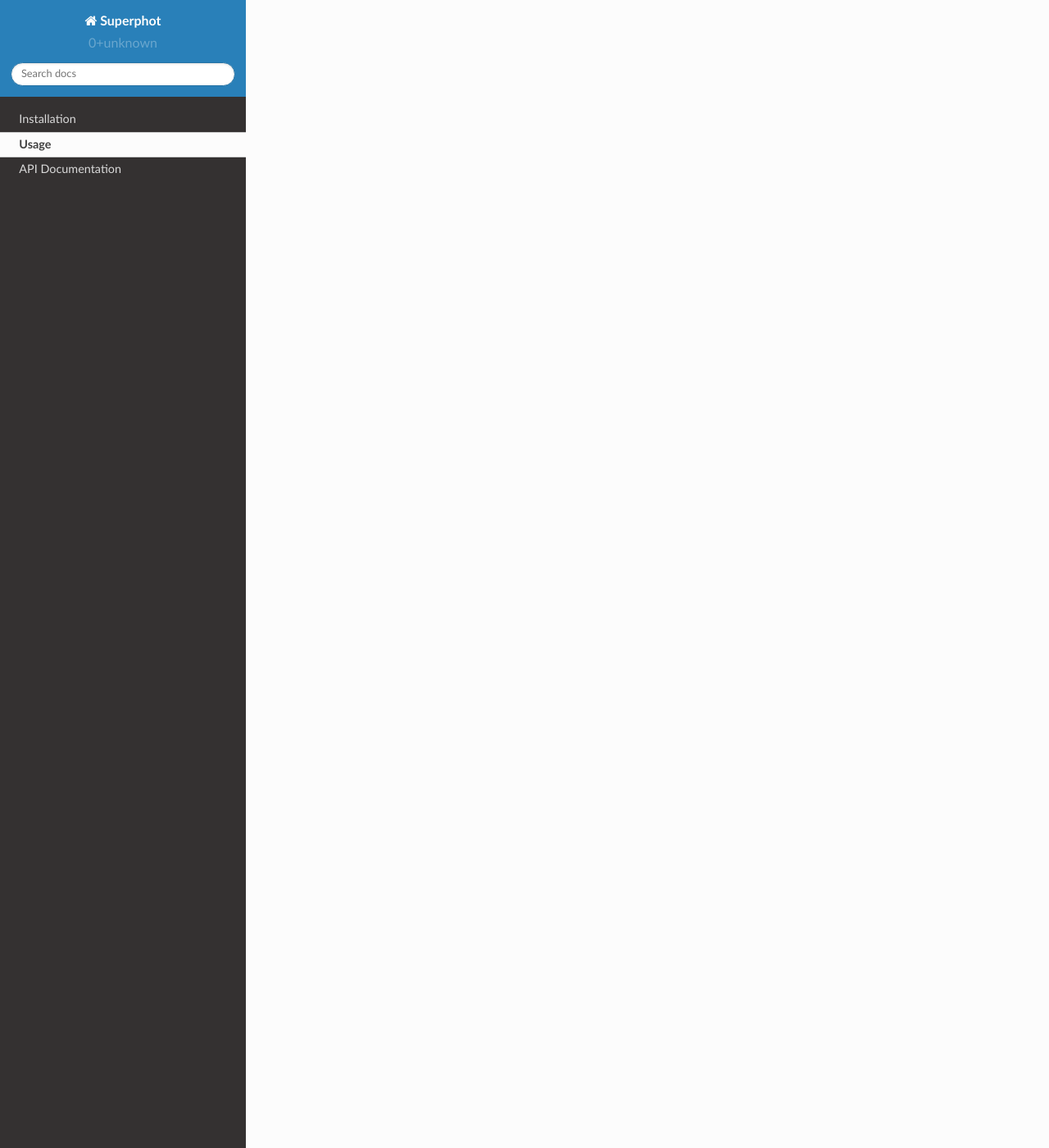
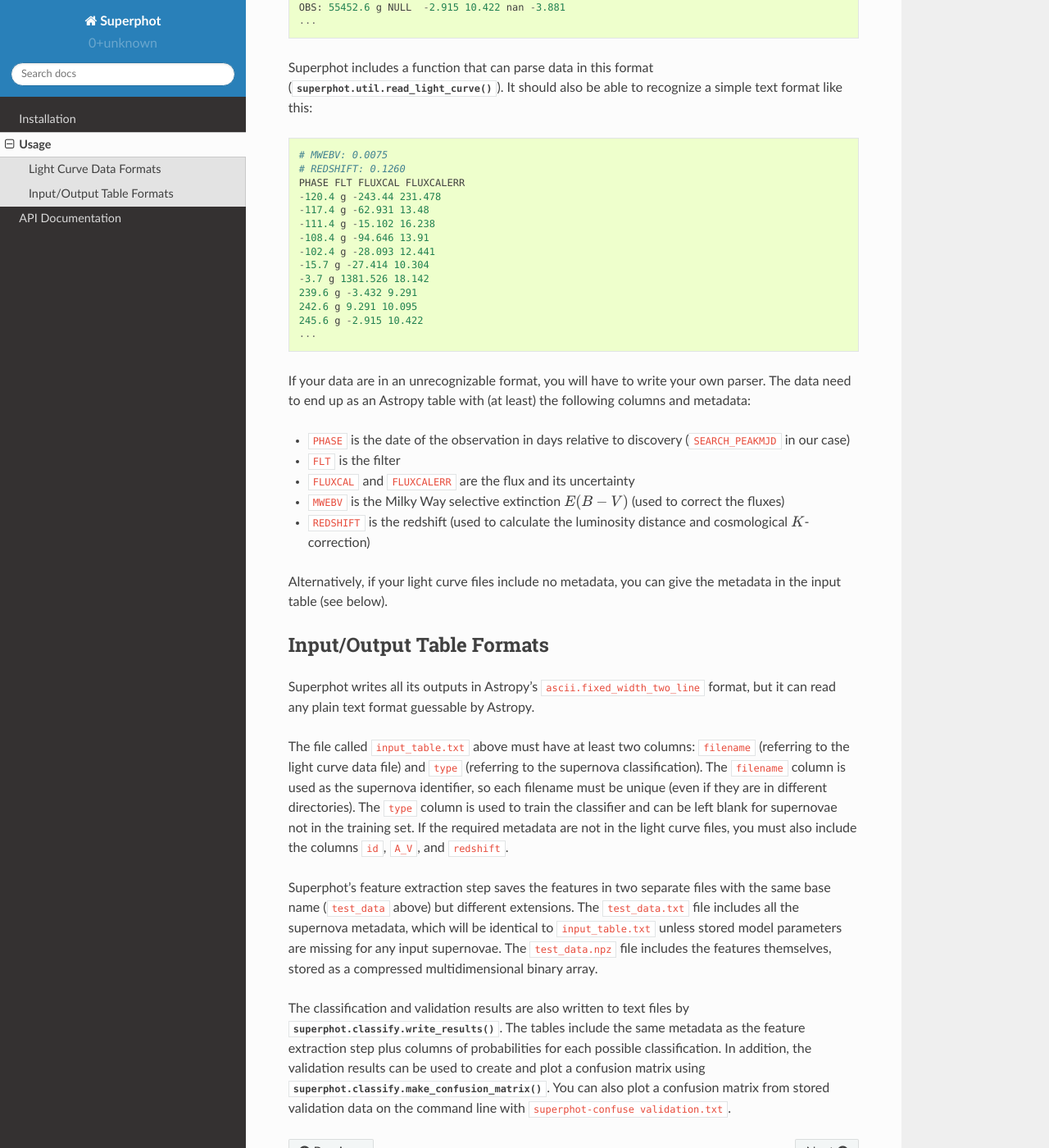
Before and after one commit to griffin-h/superphot, a Sphinx documentation site: the page built from docs/source/usage.rst, in a window 1280 px wide and 1400 px high, scrolled down 1545 px. Shown: the whole window at 82% size. Built offline with Sphinx 7.4.7 and the Read the Docs theme 2.0.0, drawn with Linux system fonts in a browser that asks for light colours; some of the changed text lies outside the part shown.

Commit message:
first draft of usage documentation

```diff
--- a/docs/source/usage.rst
+++ b/docs/source/usage.rst
@@ -2,8 +2,128 @@
 Usage
 =====
 
-Start by importing Superphot.
+Superphot runs in three steps:
+
+1. For each light curve, fit a model to the observations.
+2. Extract features from those models to be used for classification.
+3. Using those features, train the classifier, classify the light curves, and validate the classifier performance.
+
+For basic functionality, Superphot can be run from the command line. For example:
+
+.. code-block:: bash
+
+    superphot-fit light_curve_file.dat --output-dir stored_models/
+    superphot-extract input_table.txt stored_models/ --output test_data
+    superphot-classify test_data
+
+For more advanced use cases, you can import the module and use some version of the following workflow:
 
 .. code-block:: python
 
-    import superphot
+    from superphot import util, extract_features, classify
+
+    # Fit the model to the data. Do this for each file.
+    light_curve = util.read_light_curve('light_curve_file.dat')
+    # TODO: this is way too messy to write down, refactor it
+
+    # Extract features
+    data_table = extract_features.compile_data_table('input_table.txt')
+    test_data = extract_features.extract_features(data_table, 'stored_models/')
+
+    # Train the classifier
+    train_data = test_data[~test_data['type'].mask]
+    clf, sampler = classify.train_classifier(train_data)
+
+    # Do the classification
+    test_data['probabilities'] = clf.predict_proba(test_data['features'])
+    results = classify.aggregate_probabilities(test_data)
+
+    # Validate the classifier
+    train_data['probabilities'] = classify.validate_classifier(clf, sampler, train_data)
+    results_validate = classify.aggregate_probabilities(train_data)
+    classify.make_confusion_matrix(results_validate, clf.classes_)
+
+------------------------
+Light Curve Data Formats
+------------------------
+
+The light curve data we used in developing this package were stored in `SNANA <https://github.com/RickKessler/SNANA>`_ text format.
+Here is an example::
+
+    SURVEY: PS1MD
+    SNID:  PSc000001
+    IAUC:    UNKNOWN
+    RA:        52.4530625  deg
+    DECL:       -29.0749750  deg
+    MWEBV: 0.0075 +- 0.0003 MW E(B-V)
+    REDSHIFT_FINAL:  0.1260 +- 0.0010  (CMB)
+    SEARCH_PEAKMJD: 55207.0
+    FILTERS:    griz
+
+    # ======================================
+    # TERSE LIGHT CURVE OUTPUT
+    #
+    NOBS: 306
+    NVAR:   7
+    VARLIST:  MJD  FLT FIELD   FLUXCAL   FLUXCALERR    MAG     MAGERR
+
+    OBS: 55086.6 g NULL  -243.440 231.478 nan -1.032
+    OBS: 55089.6 g NULL  -62.931 13.480 nan -0.233
+    OBS: 55095.6 g NULL  -15.102 16.238 nan -1.167
+    OBS: 55098.6 g NULL  -94.646 13.910 nan -0.160
+    OBS: 55104.6 g NULL  -28.093 12.441 nan -0.481
+    OBS: 55191.3 g NULL  -27.414 10.304 nan -0.408
+    OBS: 55203.3 g NULL  1381.526 18.142 -12.851 0.014
+    OBS: 55446.6 g NULL  -3.432 9.291 nan -2.939
+    OBS: 55449.6 g NULL  9.291 10.095 -7.420 1.180
+    OBS: 55452.6 g NULL  -2.915 10.422 nan -3.881
+    ...
+
+Superphot includes a function that can parse data in this format (:func:`superphot.util.read_light_curve`).
+It should also be able to recognize a simple text format like this::
+
+    # MWEBV: 0.0075
+    # REDSHIFT: 0.1260
+    PHASE FLT FLUXCAL FLUXCALERR
+    -120.4 g -243.44 231.478
+    -117.4 g -62.931 13.48
+    -111.4 g -15.102 16.238
+    -108.4 g -94.646 13.91
+    -102.4 g -28.093 12.441
+    -15.7 g -27.414 10.304
+    -3.7 g 1381.526 18.142
+    239.6 g -3.432 9.291
+    242.6 g 9.291 10.095
+    245.6 g -2.915 10.422
+    ...
+
+If your data are in an unrecognizable format, you will have to write your own parser.
+The data need to end up as an Astropy table with (at least) the following columns and metadata:
+
+* ``PHASE`` is the date of the observation in days relative to discovery (``SEARCH_PEAKMJD`` in our case)
+* ``FLT`` is the filter
+* ``FLUXCAL`` and ``FLUXCALERR`` are the flux and its uncertainty
+* ``MWEBV`` is the Milky Way selective extinction :math:`E(B-V)` (used to correct the fluxes)
+* ``REDSHIFT`` is the redshift (used to calculate the luminosity distance and cosmological :math:`K`-correction)
+
+Alternatively, if your light curve files include no metadata, you can give the metadata in the input table (see below).
+
+--------------------------
+Input/Output Table Formats
+--------------------------
+
+Superphot writes all its outputs in Astropy's ``ascii.fixed_width_two_line`` format, but it can read any plain text format guessable by Astropy.
+
+The file called ``input_table.txt`` above must have at least two columns: ``filename`` (referring to the light curve data file) and ``type`` (referring to the supernova classification).
+The ``filename`` column is used as the supernova identifier, so each filename must be unique (even if they are in different directories).
+The ``type`` column is used to train the classifier and can be left blank for supernovae not in the training set.
+If the required metadata are not in the light curve files, you must also include the columns ``id``, ``A_V``, and ``redshift``.
+
+Superphot's feature extraction step saves the features in two separate files with the same base name (``test_data`` above) but different extensions.
+The ``test_data.txt`` file includes all the supernova metadata, which will be identical to ``input_table.txt`` unless stored model parameters are missing for any input supernovae.
+The ``test_data.npz`` file includes the features themselves, stored as a compressed multidimensional binary array.
+
+The classification and validation results are also written to text files by :func:`superphot.classify.write_results`.
+The tables include the same metadata as the feature extraction step plus columns of probabilities for each possible classification.
+In addition, the validation results can be used to create and plot a confusion matrix using :func:`superphot.classify.make_confusion_matrix`.
+You can also plot a confusion matrix from stored validation data on the command line with ``superphot-confuse validation.txt``.
```
